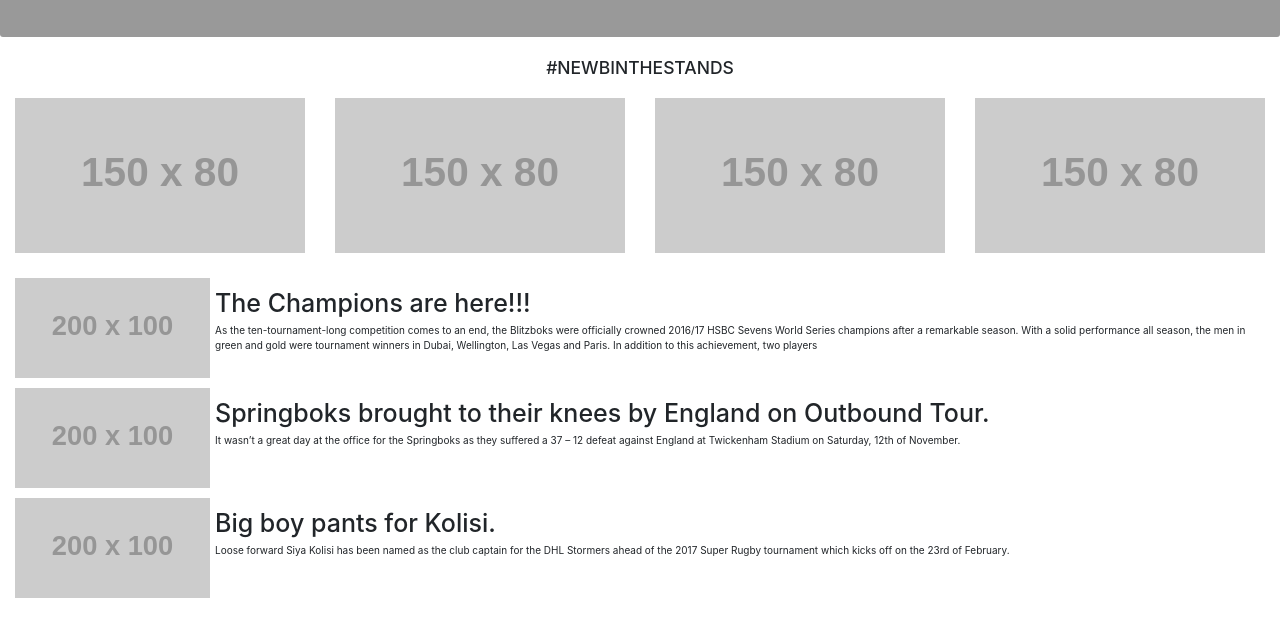
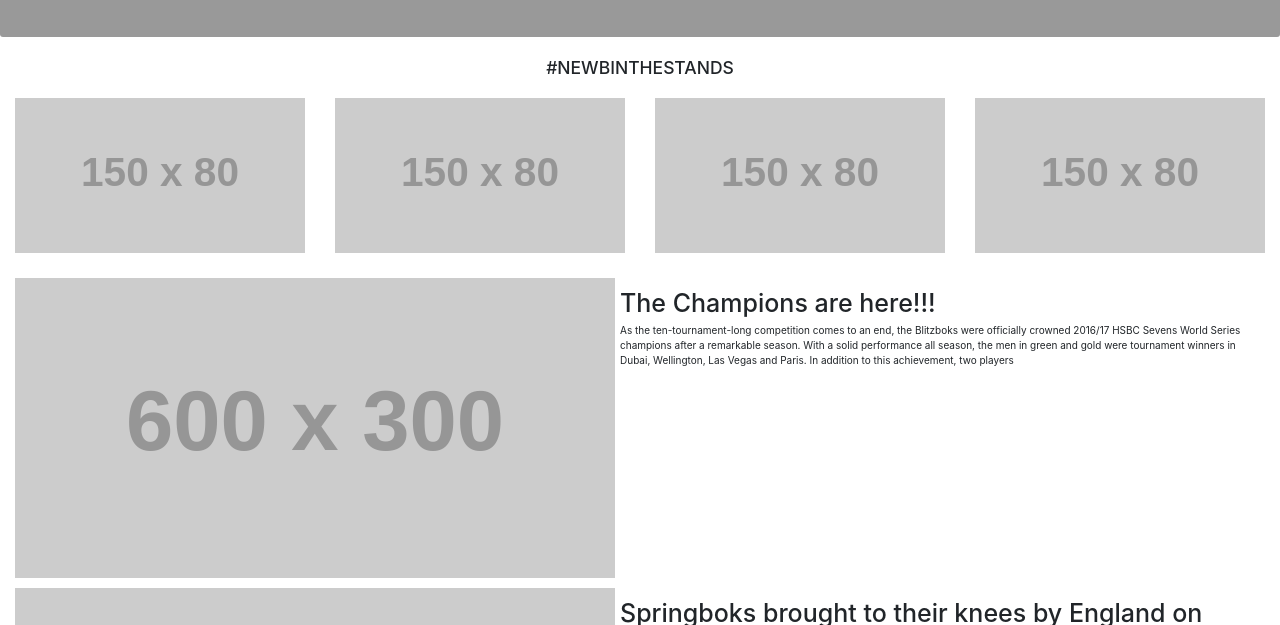
Before and after one commit to katlego95/katlego95.github.io, a plain HTML site: page rugby_girl/index.html in a window 1280 px wide. Shown: the part 315-940 px from the top of the page. Drawn offline with nearby package versions, Linux system fonts and the light colour scheme; placeholder pictures from the web are drawn by us.

Commit message:
Update index.html

```diff
--- a/rugby_girl/index.html
+++ b/rugby_girl/index.html
@@ -237,7 +237,7 @@ function topFunction() {
   <div class="row">
     <div class="col-sm-12">
       <p>
-      <a href="post2.html"><img src="http://via.placeholder.com/200x100" width="200" height="100" class="img1"  id="preview_img"></a>
+      <a href="post2.html"><img src="http://via.placeholder.com/600x300" class="img1"  id="preview_img"></a>
       <h1>The Champions are here!!!</h1>
       As the ten-tournament-long competition comes to an end, the Blitzboks were officially crowned 2016/17 HSBC Sevens World Series champions after a remarkable season.
       With a solid performance all season, the men in green and gold were tournament winners in Dubai, Wellington, Las Vegas and Paris. In addition to this achievement, two players
@@ -253,7 +253,7 @@ function topFunction() {
   <div class="row">
     <div class="col-sm-12">
       <p>
-      <a href="post4.html"><img src="http://via.placeholder.com/200x100" width="200" height="100" class="img1"  id="preview_img"></a>
+      <a href="post4.html"><img src="http://via.placeholder.com/600x300"  class="img1"  id="preview_img"></a>
       <h1>Springboks brought to their knees by England on Outbound Tour.</h1>
       It wasn’t a great day at the office for the Springboks as they suffered a 37 – 12 defeat against England at Twickenham Stadium on Saturday, 12th of November.
       </p>
@@ -269,7 +269,7 @@ function topFunction() {
   <div class="row">
     <div class="col-sm-12">
       <p>
-      <a href="post1.html"><img src="http://via.placeholder.com/200x100" width="200" height="100" class="img1"  id="preview_img"></a>
+      <a href="post1.html"><img src="http://via.placeholder.com/600x300"  class="img1"  id="preview_img"></a>
       <h1>Big boy pants for Kolisi.</h1>
       Loose forward Siya Kolisi has been named as the club captain for the DHL Stormers ahead of the 2017 Super Rugby tournament which kicks off on the 23rd of February.
       </p>
```
